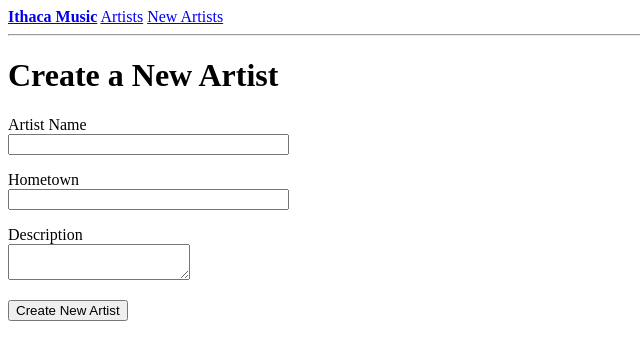
After one commit to ekrings/LocalMusicSite, a Flask app: page /newArtists in a window 1280 px wide. The commit adds this page. Shown: the top 360 px of the page, without its empty margins (0-640 px from the left). Run offline with Flask 2, Linux system fonts and the light colour scheme.

Commit message:
Lab3 done!!

```diff
--- a/app/__init__.py
+++ b/app/__init__.py
@@ -1,5 +1,7 @@
 from flask import Flask
+from config import Config
 
 app = Flask(__name__)
+app.config.from_object(Config)
 
 from app import routes
--- /dev/null
+++ b/app/forms.py
@@ -0,0 +1,9 @@
+from flask_wtf import FlaskForm
+from wtforms import StringField, TextAreaField, SubmitField
+from wtforms.validators import DataRequired
+
+class CreateNewArtist(FlaskForm):
+    name = StringField('Artist Name', validators=[DataRequired()])
+    hometown = StringField('Hometown')
+    description = TextAreaField('Description')
+    submit = SubmitField('Create New Artist')
--- a/app/routes.py
+++ b/app/routes.py
@@ -1,5 +1,6 @@
-from flask import render_template
+from flask import render_template, flash, redirect
 from app import app
+from app.forms import CreateNewArtist
 
 @app.route('/')
 @app.route('/index')
@@ -11,15 +12,25 @@ def artists():
     artists = ["Lime Cordiale", "Saba", "Flo Milli", "Roy Ayers"]
     return render_template('artists.html', title='Artists', artists=artists)
 
-@app.route('/newArtist')
-def newArtist():
-    return render_template('newArtist.html', title="Add New Artist")
+@app.route('/newArtists', methods=['GET', 'POST'])
+def newArtists():
+    form = CreateNewArtist()
+    if form.validate_on_submit():
+        flash ('New artist created: {}'.format(
+            form.name.data))
+        info = {}
+        info["name"] = form.name.data
+        info["description"] = form.description.data
+        info["hometown"] = form.hometown.data
+        return render_template('about.html', info=info)
+    return render_template('newArtists.html', title="Add New Artist", form=form)
 
 @app.route('/about')
 def about():
     info = {
         "name": "Lime Cordiale",
         "description": "Lime Cordiale are an Australian pop rock duo from Sydney, consisting of brothers Oli and Louis Leimbach. They formed in 2009 and released their debut studio album Permanent Vacation in 2017.",
-        "events": ["Brisbane, Australia - October 8th, 2020", "Adelaide, Australia - October 10th, 2020"]
+        "hometown": "Somewhere in Australia",
+        "events": "Brisbane, Australia - October 8th, 2020"
     }
     return render_template('about.html', title="About Artists", info=info)
--- a/app/templates/about.html
+++ b/app/templates/about.html
@@ -5,6 +5,8 @@
         <br><br>
         <strong>About: </strong>{{ info.description }}
         <br><br>
+            <strong>Hometown: </strong>{{ info.hometown }}
+            <br><br>
         <strong>Upcoming Events: </strong>{{ info.events }}
         </p>
 
--- a/app/templates/base.html
+++ b/app/templates/base.html
@@ -12,8 +12,20 @@
         <div>
             <b><a href="/index">Ithaca Music</a></b>
             <a href="/artists">Artists</a>
-            <a href="/newArtist">New Artists</a>
+            <a href="/newArtists">New Artists</a>
         </div>
-{% block content %}{% endblock %}
+
+        <hr>
+        {% with messages = get_flashed_messages() %}
+        {% if messages %}
+        <ul>
+            {% for message in messages %}
+            <li>{{ message }}</li>
+            {% endfor %}
+        </ul>
+        {% endif %}
+        {% endwith %}
+{% block content %}
+{% endblock %}
 </body>
 </html>
--- a/app/templates/newArtist.html
+++ /dev/null
@@ -1,6 +0,0 @@
-{% extends "base.html" %}
-
-{% block content %}
-    <h1>Create a New Artist</h1>
-    <h4>Under construction...</h4>
-{% endblock %}
--- /dev/null
+++ b/app/templates/newArtists.html
@@ -0,0 +1,25 @@
+{% extends "base.html" %}
+
+{% block content %}
+    <h1>Create a New Artist</h1>
+
+    <form action="" method="post" novalidate>
+        {{ form.hidden_tag() }}
+    <p>
+        {{ form.name.label }}<br>
+        {{ form.name(size=32) }}<br>
+        {% for error in form.name.errors %}
+            <span style="color: red;">[{{ error }}]</span>
+            {% endfor %}
+    </p>
+    <p>
+        {{ form.hometown.label }}<br>
+        {{ form.hometown(size=32) }}<br>
+    </p>
+        <p>
+        {{ form.description.label }}<br>
+        {{ form.description(size=64) }}<br>
+    </p>
+     <p>{{ form.submit() }}</p>
+    </form>
+{% endblock %}
--- /dev/null
+++ b/config.py
@@ -0,0 +1,4 @@
+import os
+
+class Config(object):
+    SECRET_KEY = os.environ.get('SECRET_KEY') or 'itsy-bitsy-spider'
```
